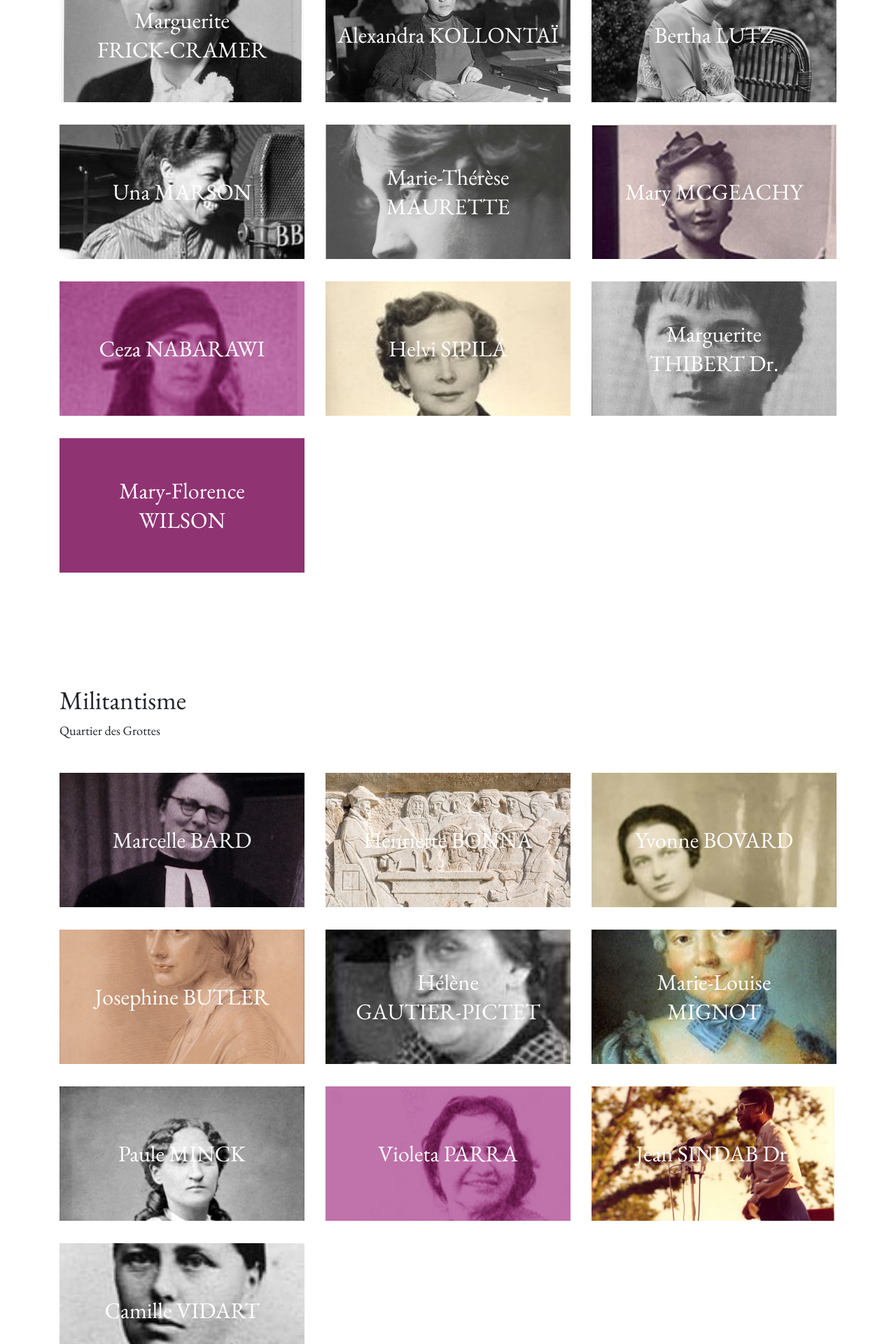
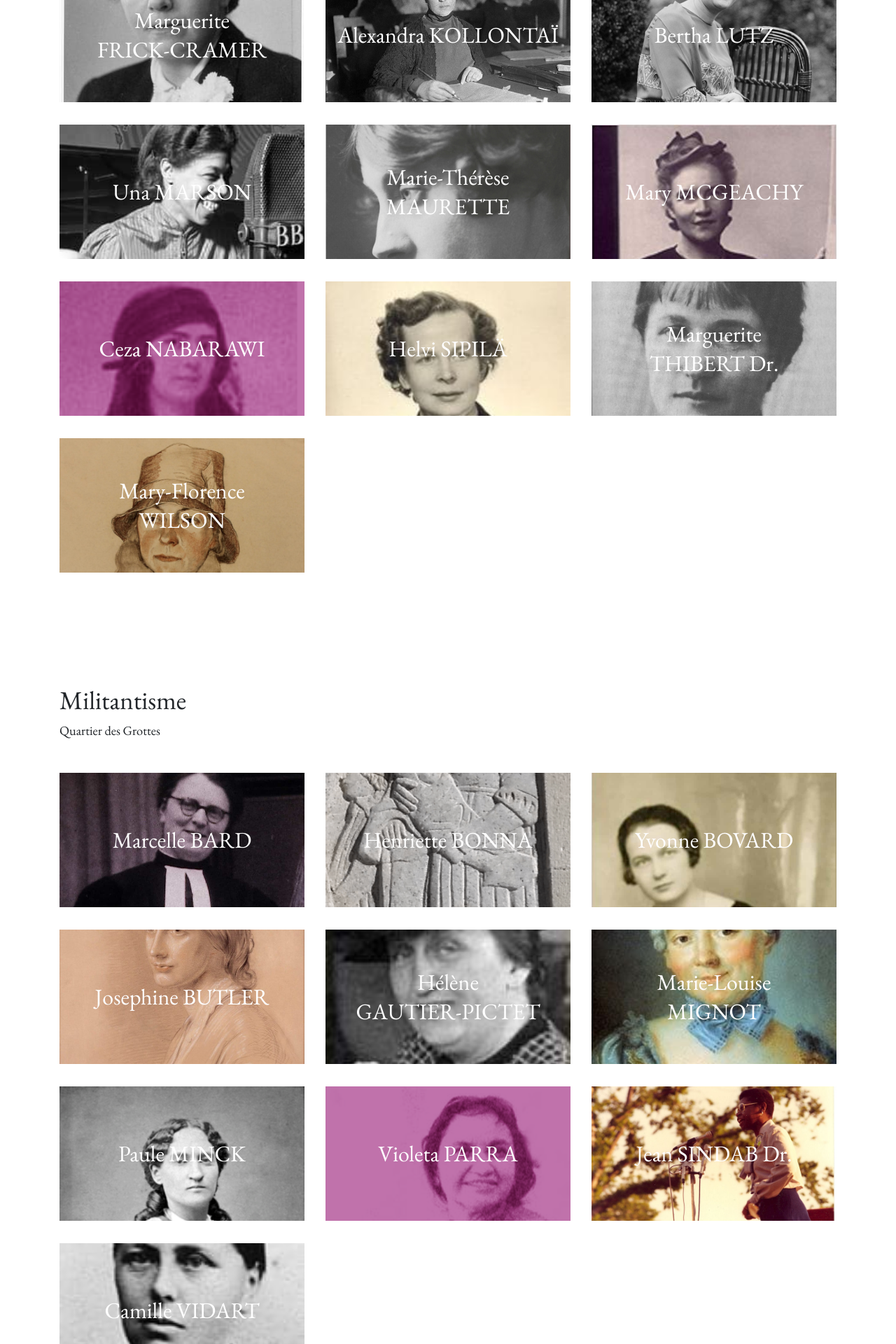
Before and after one commit to larucheio/100elles.ch, a Jekyll site: the page built from 100femmes/index.html, in a window 1280 px wide. Shown: the part 997-2917 px from the top of the page at 70% size. Built offline with Jekyll 4.4.1, drawn with Linux system fonts in a browser that asks for light colours.

Commit message:
modification des illustrations

```diff
--- a/100femmes/henriette-bonna/index.html
+++ b/100femmes/henriette-bonna/index.html
@@ -2,7 +2,7 @@
 layout: main
 title: Henriette BONNA
 description: dite Baudichon, ~1510-~1537, Militante protestante
-image: /img/100femmes/henriette-bonna.jpg
+image: /img/100femmes/henriette-bonna.png
 ---
 
 <main class="container my-lg-7">
--- a/100femmes/index.html
+++ b/100femmes/index.html
@@ -45,7 +45,7 @@ title: 100 Femmes*
         <a class="card-femme" href="./marguerite-thibert/" style="background-image: url('/img/100femmes/marguerite-thibert.jpg');">Marguerite<br>THIBERT Dr.</a>
       </div>
       <div class="col-12 col-md-6 col-lg-4">
-        <a class="card-femme" href="./mary-florence-wilson/">Mary-Florence<br>WILSON</a>
+        <a class="card-femme" href="./mary-florence-wilson/" style="background-image: url('/img/100femmes/mary-florence-wilson.jpg'); background-position: center top;">Mary-Florence<br>WILSON</a>
       </div>
     </div>
   </section>
@@ -59,7 +59,7 @@ title: 100 Femmes*
         <a class="card-femme" href="./marcelle-bard/" style="background-image: url('/img/100femmes/marcelle-bard.jpg')">Marcelle BARD</a>
       </div>
       <div class="col-12 col-md-6 col-lg-4">
-        <a class="card-femme" href="./henriette-bonna/" style="background-image: url('/img/100femmes/henriette-bonna.jpg')">Henriette BONNA</a>
+        <a class="card-femme" href="./henriette-bonna/" style="background-image: url('/img/100femmes/henriette-bonna.png')">Henriette BONNA</a>
       </div>
       <div class="col-12 col-md-6 col-lg-4">
         <a class="card-femme" href="./yvonne-bovard/" style="background-image: url('/img/100femmes/yvonne-bovard.jpg'); background-position: center top;">Yvonne BOVARD</a>
--- a/100femmes/mary-florence-wilson/index.html
+++ b/100femmes/mary-florence-wilson/index.html
@@ -2,11 +2,13 @@
 layout: main
 title: Mary-Florence WILSON
 description: 1884-1977, Bibliothécaire de la Société des Nations
+image: /img/100femmes/mary-florence-wilson.jpg
 ---
 
 <main class="container my-lg-7">
   <div class="row">
     <div class="col-12 col-lg-3 mb-5 mb-lg-0">
+      <img src="{{ page.image }}" class="img-fluid" style="width: 100%;" alt="{{ page.title }}">
     </div>
     <div class="col-12 offset-lg-1 col-lg">
       <h1>{{ page.title }}</h1>
```
Also changed, not shown: img/100femmes/henriette-bonna.jpg (deleted), img/100femmes/henriette-bonna.png (added), img/100femmes/mary-florence-wilson.jpg (added).
